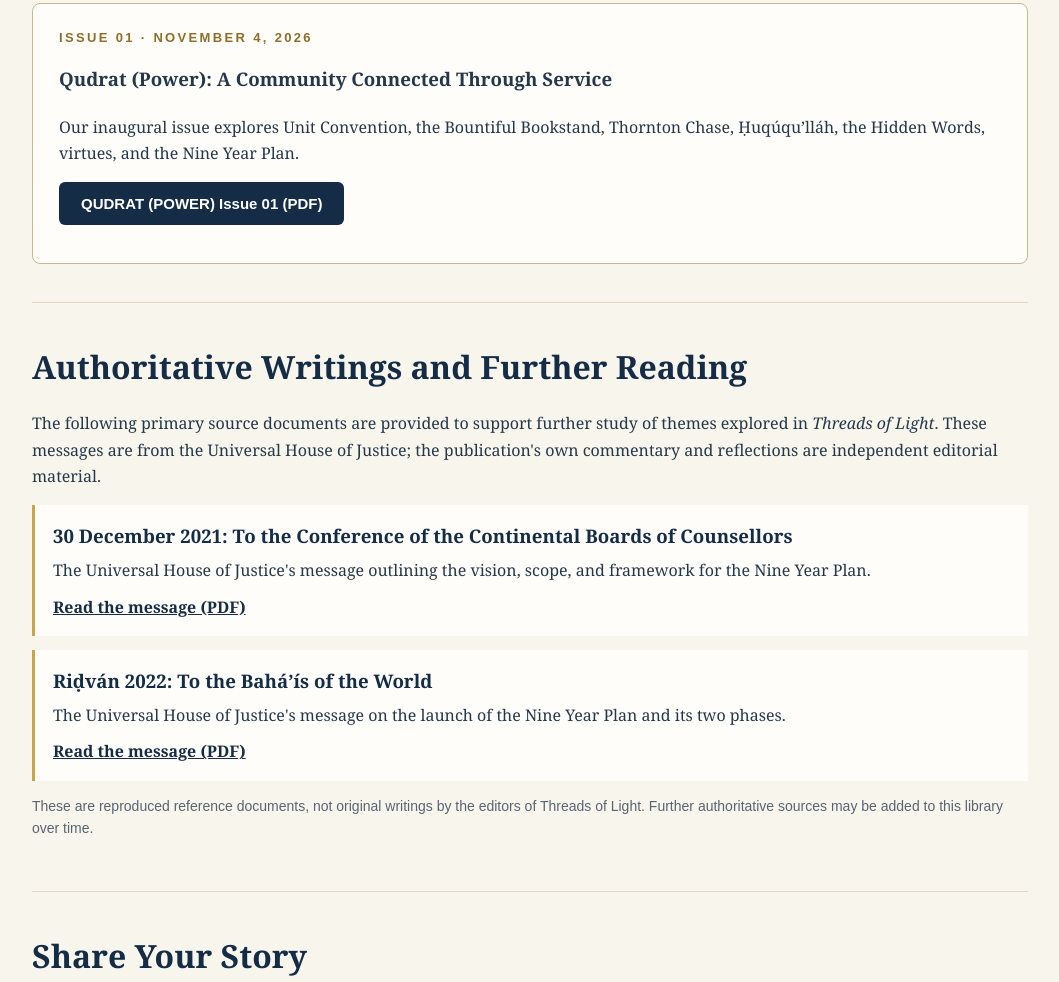
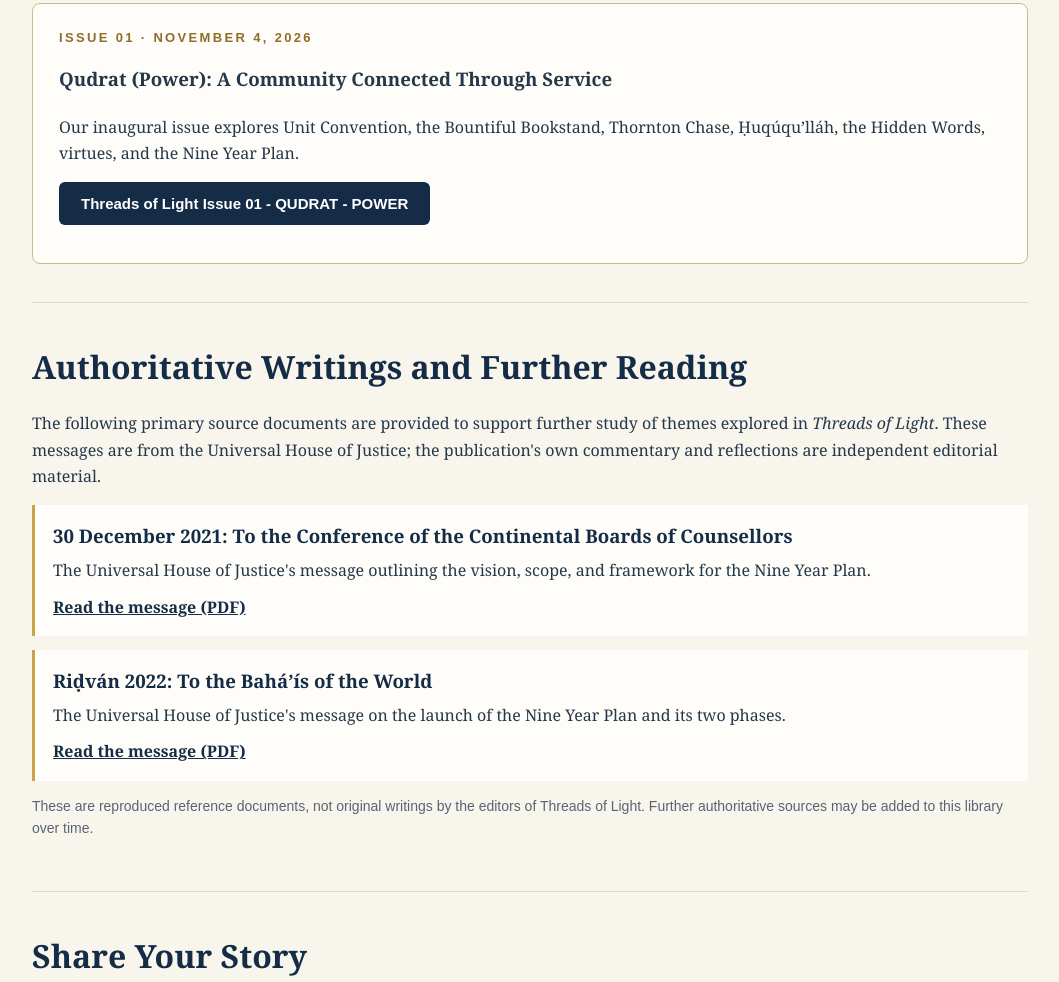
Before and after one commit to ataefi/MMF-site, a plain HTML site: page threads-of-light.html in a window 1280 px wide. Shown: the part 1996-2978 px from the top of the page, without its empty margins (110-1169 px from the left). Drawn offline with Linux system fonts and the light colour scheme.

Commit message:
Update threads-of-light.html

```diff
--- a/threads-of-light.html
+++ b/threads-of-light.html
@@ -167,7 +167,7 @@ footer a {color:#fff}
     <div class="eyebrow">Issue 01 · November 4, 2026</div>
     <h3>Qudrat (Power): A Community Connected Through Service</h3>
     <p>Our inaugural issue explores Unit Convention, the Bountiful Bookstand, Thornton Chase, Ḥuqúqu’lláh, the Hidden Words, virtues, and the Nine Year Plan.</p>
-    <a class="button" href="threads-of-light-issue-01-qudrat-power.pdf" target="_blank" rel="noopener noreferrer">QUDRAT (POWER) Issue 01 (PDF)</a>
+    <a class="button" href="threads-of-light-issue-01-qudrat-power.pdf" target="_blank" rel="noopener noreferrer">Threads of Light Issue 01 -  QUDRAT - POWER</a>
     <p class="small" style="margin:12px 0 0">
   </div>
 </section>
```
